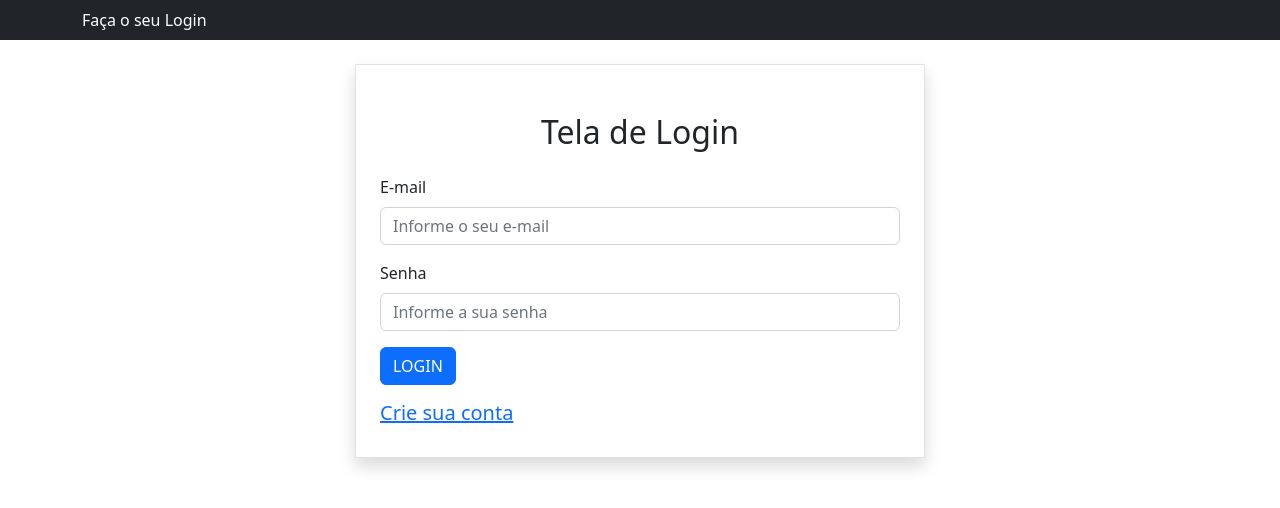
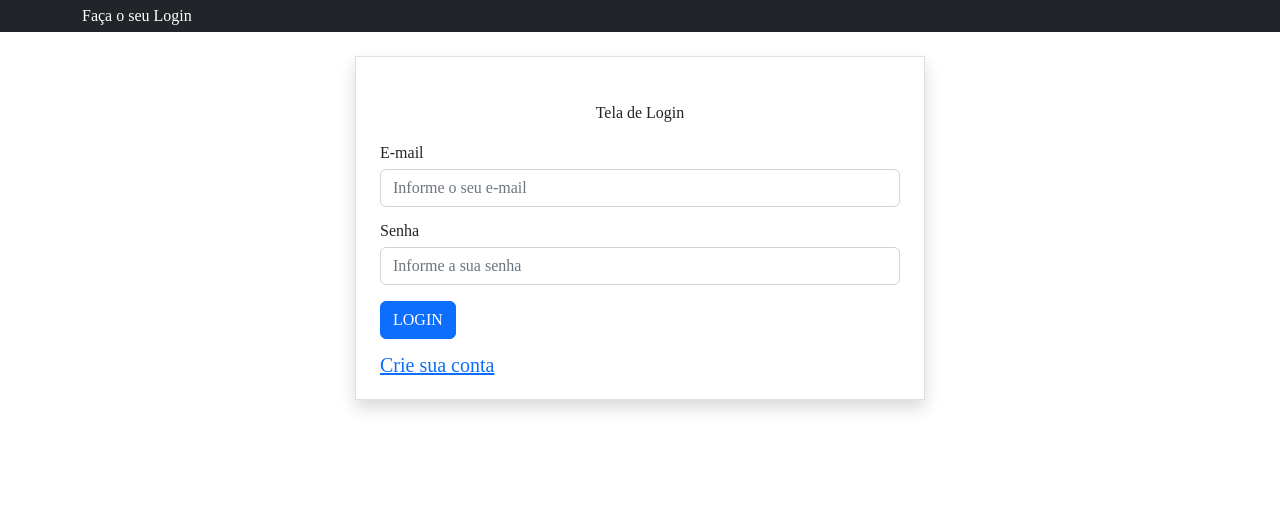
Before and after one commit to renaner123/phillips-BdQ, a React (Create React App) app in the folder front-end/: page / in a window 1280 px wide. Shown: the top 508 px of the page. Built offline with nearby package versions, Linux system fonts and the light colour scheme.

Commit message:
Front - ADD o arquivo 'LoginApI', com alguns parametros para realizar o login

```diff
--- a/front-end/package.json
+++ b/front-end/package.json
@@ -10,6 +10,7 @@
     "@types/node": "^16.18.18",
     "@types/react": "^18.0.28",
     "@types/react-dom": "^18.0.11",
+    "axios": "^1.3.4",
     "bootstrap": "^5.2.3",
     "react": "^18.2.0",
     "react-bootstrap": "^2.7.2",
--- a/front-end/src/StyleSheet/_reset.scss
+++ b/front-end/src/StyleSheet/_reset.scss
@@ -0,0 +1,48 @@
+/* http://meyerweb.com/eric/tools/css/reset/
+   v2.0 | 20110126
+   License: none (public domain)
+*/
+
+html, body, div, span, applet, object, iframe,
+h1, h2, h3, h4, h5, h6, p, blockquote, pre,
+a, abbr, acronym, address, big, cite, code,
+del, dfn, em, img, ins, kbd, q, s, samp,
+small, strike, strong, sub, sup, tt, var,
+b, u, i, center,
+dl, dt, dd, ol, ul, li,
+fieldset, form, label, legend,
+table, caption, tbody, tfoot, thead, tr, th, td,
+article, aside, canvas, details, embed,
+figure, figcaption, footer, header, hgroup,
+menu, nav, output, ruby, section, summary,
+time, mark, audio, video {
+	margin: 0;
+	padding: 0;
+	border: 0;
+	font-size: 100%;
+	font: inherit;
+	vertical-align: baseline;
+}
+/* HTML5 display-role reset for older browsers */
+article, aside, details, figcaption, figure,
+footer, header, hgroup, menu, nav, section {
+	display: block;
+}
+body {
+	line-height: 1;
+}
+ol, ul {
+	list-style: none;
+}
+blockquote, q {
+	quotes: none;
+}
+blockquote:before, blockquote:after,
+q:before, q:after {
+	content: '';
+	content: none;
+}
+table {
+	border-collapse: collapse;
+	border-spacing: 0;
+}
```
Also changed, not shown: front-end/src/Constant.tsx (added, +13 -0 lines), front-end/src/Others/LoginAPI.tsx (added, +29 -0 lines), 1 other file (tests, documents, lock files or other folders).
